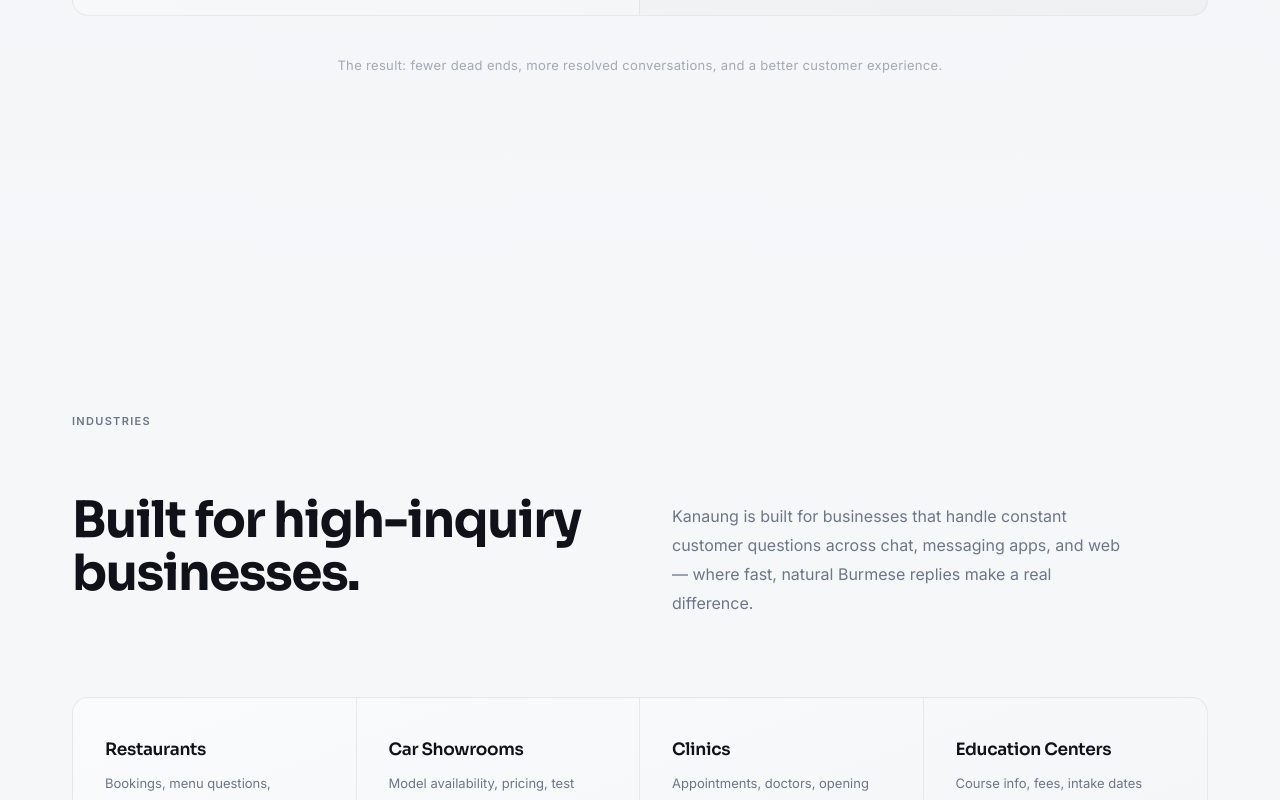
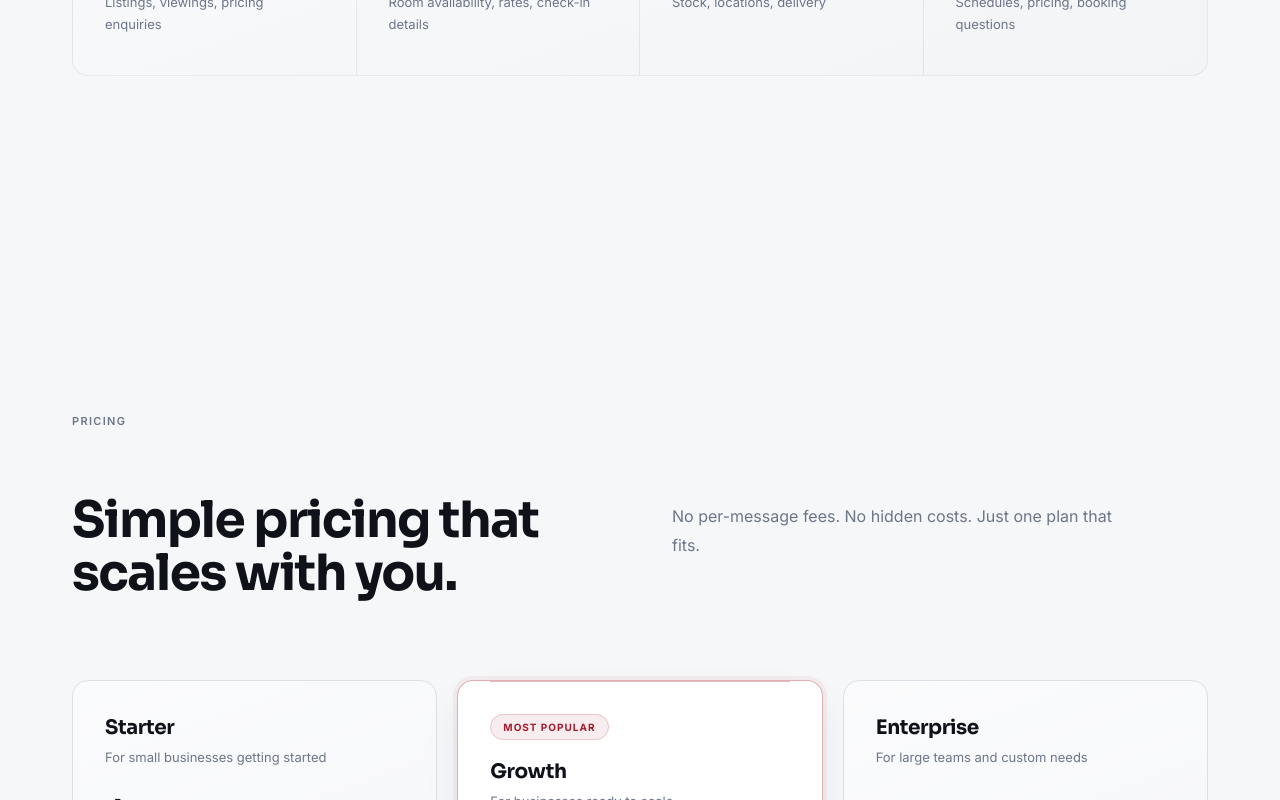
Before and after one commit to kanaungai/kanaung, a React (Vite) app: page / in a window 1280 px wide. Shown: the part 5865-6665 px from the top of the page. Built offline with nearby package versions, Linux system fonts and the light colour scheme; no server answers.

Commit message:
File changes

```diff
--- /dev/null
+++ b/src/components/landing/Pricing.jsx
@@ -0,0 +1,227 @@
+import React from "react";
+import { motion } from "framer-motion";
+import { Check } from "lucide-react";
+
+const PLANS = [
+  {
+    name: "Starter",
+    tagline: "For small businesses getting started",
+    price: "$99",
+    period: "/ month",
+    features: [
+      "1 channel (Messenger or Viber)",
+      "500 conversations / month",
+      "Business knowledge base",
+      "Burmese AI responses",
+      "Basic analytics",
+    ],
+    cta: "Get Started",
+    highlighted: false,
+  },
+  {
+    name: "Growth",
+    tagline: "For businesses ready to scale",
+    price: "$199",
+    period: "/ month",
+    badge: "Most Popular",
+    features: [
+      "Everything in Starter, plus:",
+      "3 channels (Messenger, Viber, Web)",
+      "2,000 conversations / month",
+      "Operations dashboard",
+      "Escalation & human handoff",
+      "Conversation analytics & export",
+    ],
+    cta: "Get Started",
+    highlighted: true,
+  },
+  {
+    name: "Enterprise",
+    tagline: "For large teams and custom needs",
+    price: "Custom",
+    period: "",
+    features: [
+      "Everything in Growth, plus:",
+      "Unlimited conversations",
+      "Multiple locations",
+      "Custom integrations",
+      "Dedicated onboarding",
+      "Priority support",
+    ],
+    cta: "Book a Demo",
+    highlighted: false,
+  },
+];
+
+export default function Pricing() {
+  return (
+    <section id="pricing" className="py-24 md:py-32">
+      <div className="max-w-[1200px] mx-auto px-8">
+
+        {/* ── Header ── */}
+        <motion.div
+          initial={{ opacity: 0, y: 24 }}
+          whileInView={{ opacity: 1, y: 0 }}
+          viewport={{ once: true, margin: "-80px" }}
+          transition={{ duration: 0.7, ease: [0.16, 1, 0.3, 1] }}
+          className="mb-16 md:mb-20"
+        >
+          <p className="text-[11px] font-semibold tracking-[0.12em] uppercase text-muted-foreground mb-6">
+            Pricing
+          </p>
+          <div className="w-full h-px bg-foreground/8 mb-10" />
+          <div className="grid md:grid-cols-2 gap-8 md:gap-16 items-start">
+            <h2 className="font-sora text-[36px] md:text-[44px] xl:text-[50px] font-bold tracking-[-0.03em] leading-[1.06] text-foreground">
+              Simple pricing that scales with you.
+            </h2>
+            <p className="text-[16px] text-muted-foreground leading-[1.8] md:pt-2 max-w-md font-inter">
+              No per-message fees. No hidden costs. Just one plan that fits.
+            </p>
+          </div>
+        </motion.div>
+
+        {/* ── Cards ── */}
+        <div className="grid md:grid-cols-3 gap-5">
+          {PLANS.map((plan, i) => (
+            <motion.div
+              key={plan.name}
+              initial={{ opacity: 0, y: 20 }}
+              whileInView={{ opacity: 1, y: 0 }}
+              viewport={{ once: true, margin: "-60px" }}
+              transition={{ duration: 0.55, delay: 0.05 + i * 0.1, ease: [0.16, 1, 0.3, 1] }}
+              className="relative flex flex-col rounded-2xl p-8"
+              style={
+                plan.highlighted
+                  ? {
+                      background: "white",
+                      border: "1.5px solid hsl(352 72% 38% / 0.35)",
+                      boxShadow: "0 0 0 4px hsl(352 72% 38% / 0.05), 0 16px 40px -8px hsl(220 25% 15% / 0.10)",
+                    }
+                  : {
+                      background: "linear-gradient(160deg, hsl(220 22% 98.5%) 0%, hsl(220 16% 96%) 100%)",
+                      border: "1px solid hsl(220 16% 88%)",
+                    }
+              }
+            >
+              {/* Top highlight line on featured card */}
+              {plan.highlighted && (
+                <div className="absolute top-0 left-8 right-8 h-px bg-primary/30 pointer-events-none" />
+              )}
+
+              {/* Badge */}
+              {plan.badge && (
+                <div className="mb-5 self-start">
+                  <span
+                    className="text-[10px] font-bold tracking-[0.1em] uppercase px-3 py-1.5 rounded-full"
+                    style={{
+                      background: "hsl(352 72% 38% / 0.08)",
+                      color: "hsl(352 72% 38%)",
+                      border: "1px solid hsl(352 72% 38% / 0.18)",
+                    }}
+                  >
+                    {plan.badge}
+                  </span>
+                </div>
+              )}
+
+              {/* Plan name + tagline */}
+              <div className={plan.badge ? "" : "mt-0"}>
+                <h3 className="font-sora text-[20px] font-bold tracking-[-0.02em] text-foreground">
+                  {plan.name}
+                </h3>
+                <p className="text-[13px] text-muted-foreground mt-1.5 leading-snug font-inter">
+                  {plan.tagline}
+                </p>
+              </div>
+
+              {/* Price */}
+              <div className="mt-8 mb-8 pb-8 border-b border-foreground/[0.07]">
+                <div className="flex items-end gap-1.5">
+                  <span className="font-sora text-[40px] font-bold tracking-[-0.04em] leading-none text-foreground">
+                    {plan.price}
+                  </span>
+                  {plan.period && (
+                    <span className="text-[14px] text-muted-foreground mb-1.5 font-inter">
+                      {plan.period}
+                    </span>
+                  )}
+                </div>
+              </div>
+
+              {/* Features */}
+              <ul className="space-y-3 flex-1 mb-10">
+                {plan.features.map((f, j) => (
+                  <li key={j} className="flex items-start gap-2.5">
+                    {f.endsWith(":") ? (
+                      <span className="text-[12px] font-semibold text-foreground/40 tracking-wide uppercase leading-relaxed">
+                        {f}
+                      </span>
+                    ) : (
+                      <>
+                        <div
+                          className="w-4 h-4 rounded-full flex items-center justify-center flex-shrink-0 mt-0.5"
+                          style={{
+                            background: plan.highlighted ? "hsl(352 72% 38% / 0.08)" : "hsl(220 16% 90%)",
+                          }}
+                        >
+                          <Check
+                            className="w-2.5 h-2.5"
+                            style={{ color: plan.highlighted ? "hsl(352 72% 38%)" : "hsl(220 18% 40%)" }}
+                          />
+                        </div>
+                        <span className="text-[13.5px] text-foreground/75 leading-relaxed font-inter">
+                          {f}
+                        </span>
+                      </>
+                    )}
+                  </li>
+                ))}
+              </ul>
+
+              {/* CTA */}
+              <button
+                onClick={() => document.getElementById("final-cta")?.scrollIntoView({ behavior: "smooth" })}
+                className="w-full py-3 rounded-xl text-[13.5px] font-semibold tracking-[-0.01em] transition-all duration-200"
+                style={
+                  plan.highlighted
+                    ? {
+                        background: "hsl(220 25% 11%)",
+                        color: "white",
+                      }
+                    : {
+                        background: "transparent",
+                        color: "hsl(220 25% 18%)",
+                        border: "1.5px solid hsl(220 16% 82%)",
+                      }
+                }
+              >
+                {plan.cta}
+              </button>
+            </motion.div>
+          ))}
+        </div>
+
+        {/* ── Trial note ── */}
+        <motion.p
+          initial={{ opacity: 0 }}
+          whileInView={{ opacity: 1 }}
+          viewport={{ once: true }}
+          transition={{ duration: 0.6, delay: 0.3 }}
+          className="text-center text-[13px] text-muted-foreground mt-10 font-inter"
+        >
+          All plans include a 14-day free trial. No credit card required.
+        </motion.p>
+
+        {/* Bottom rule */}
+        <motion.div
+          initial={{ opacity: 0 }}
+          whileInView={{ opacity: 1 }}
+          viewport={{ once: true }}
+          transition={{ duration: 0.8, delay: 0.4 }}
+          className="w-full h-px bg-foreground/8 mt-16 md:mt-20"
+        />
+
+      </div>
+    </section>
+  );
+}
--- a/src/pages/Landing.jsx
+++ b/src/pages/Landing.jsx
@@ -8,6 +8,7 @@ import HowItWorks from "../components/landing/HowItWorks";
 import WhyDifferent from "../components/landing/WhyDifferent";
 import ControlLayer from "../components/landing/ControlLayer";
 import Industries from "../components/landing/Industries";
+import Pricing from "../components/landing/Pricing";
 import TrustSection from "../components/landing/TrustSection";
 import FinalCTA from "../components/landing/FinalCTA";
 import Footer from "../components/landing/Footer";
@@ -20,9 +21,9 @@ export default function Landing() {
       <ControlLayer />
       <CostSection />
       <HowItWorks />
-      <Industries />
       <WhyDifferent />
       <Industries />
+      <Pricing />
       <TrustSection />
       <FinalCTA />
       <Footer />
```
